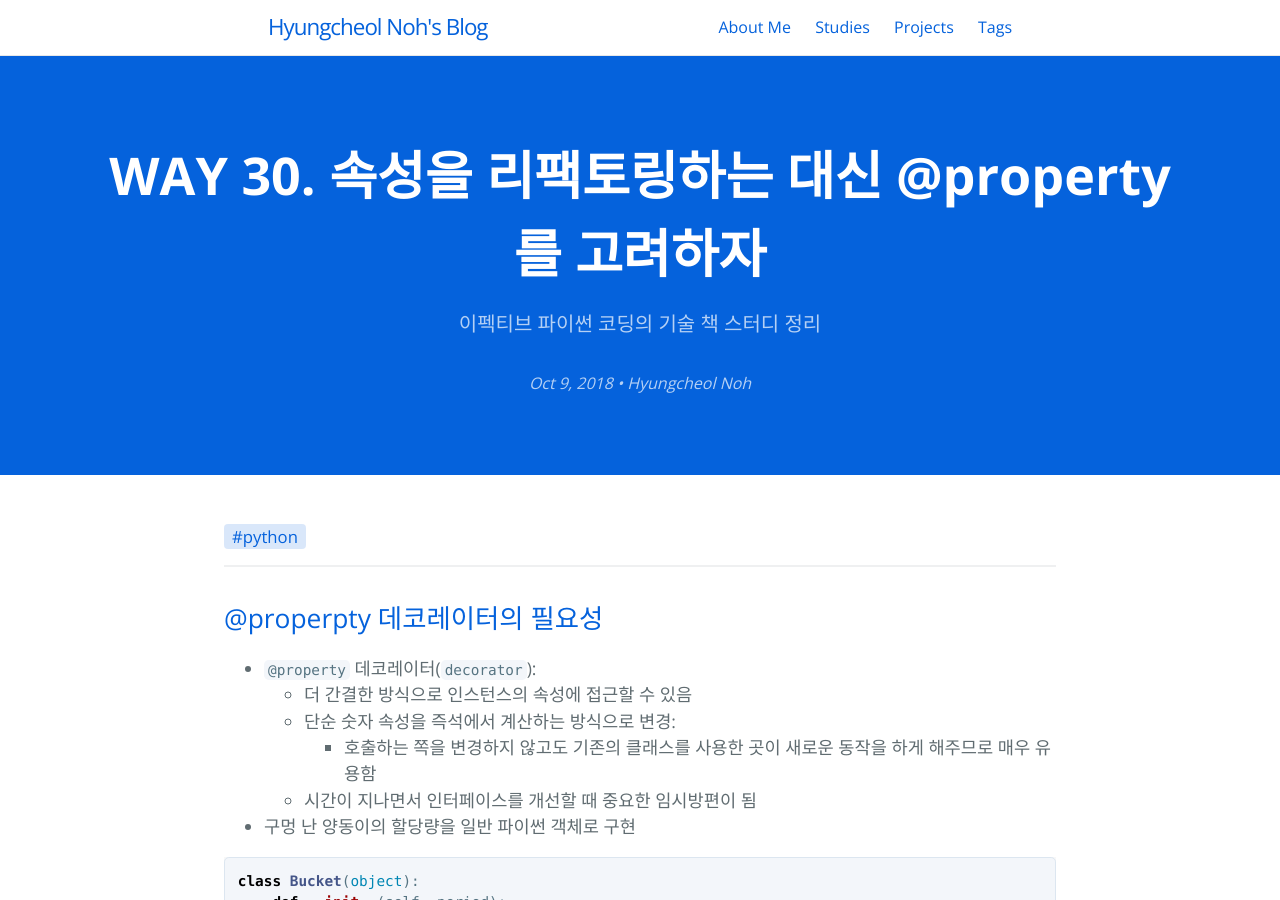
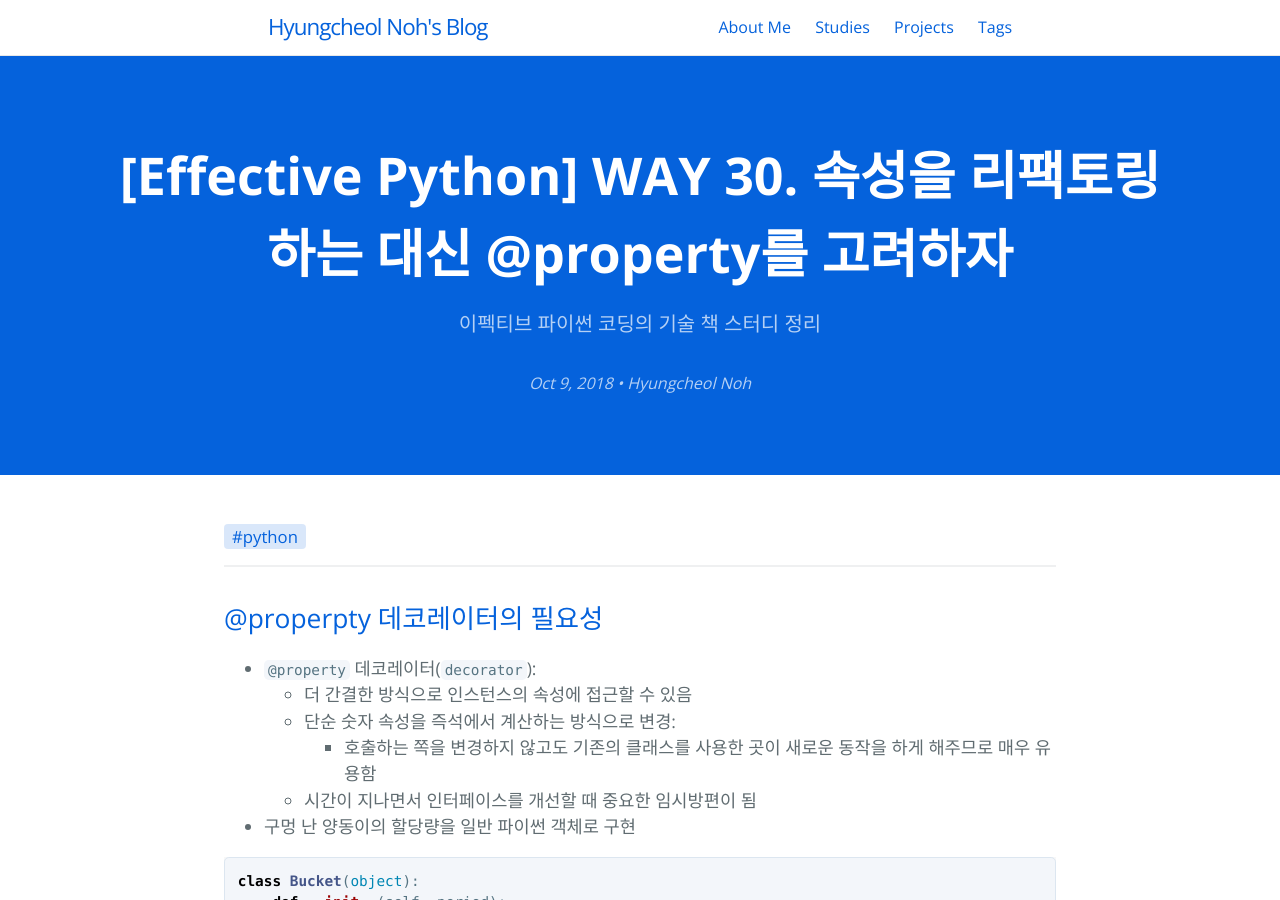
Before and after one commit to hcnoh/hcnoh.github.io, a Jekyll site: the page built from _posts/2018-10-09-effective-python-way30.md, in a window 1280 px wide and 900 px high. Built offline with Jekyll 4.4.1, drawn with Linux system fonts in a browser that asks for light colours; comment, search, counter and statistics services are not loaded; some of the changed lines change nothing that is shown.

Commit message:
Update 2018-10-09-effective-python-way30.md

```diff
--- a/_posts/2018-10-09-effective-python-way30.md
+++ b/_posts/2018-10-09-effective-python-way30.md
@@ -1,10 +1,10 @@
 ---
 layout: post
-title: "WAY 30. 속성을 리팩토링하는 대신 @property를 고려하자"
+title: "[Effective Python] WAY 30. 속성을 리팩토링하는 대신 @property를 고려하자"
 date: 2018-10-09 21:47:58
 tagline: "이펙티브 파이썬 코딩의 기술 책 스터디 정리"
 categories:
-- 이펙티브 파이썬 스터디
+- Effective Python
 tags:
 - python
 image: /thumbnail-mobile.png
```
